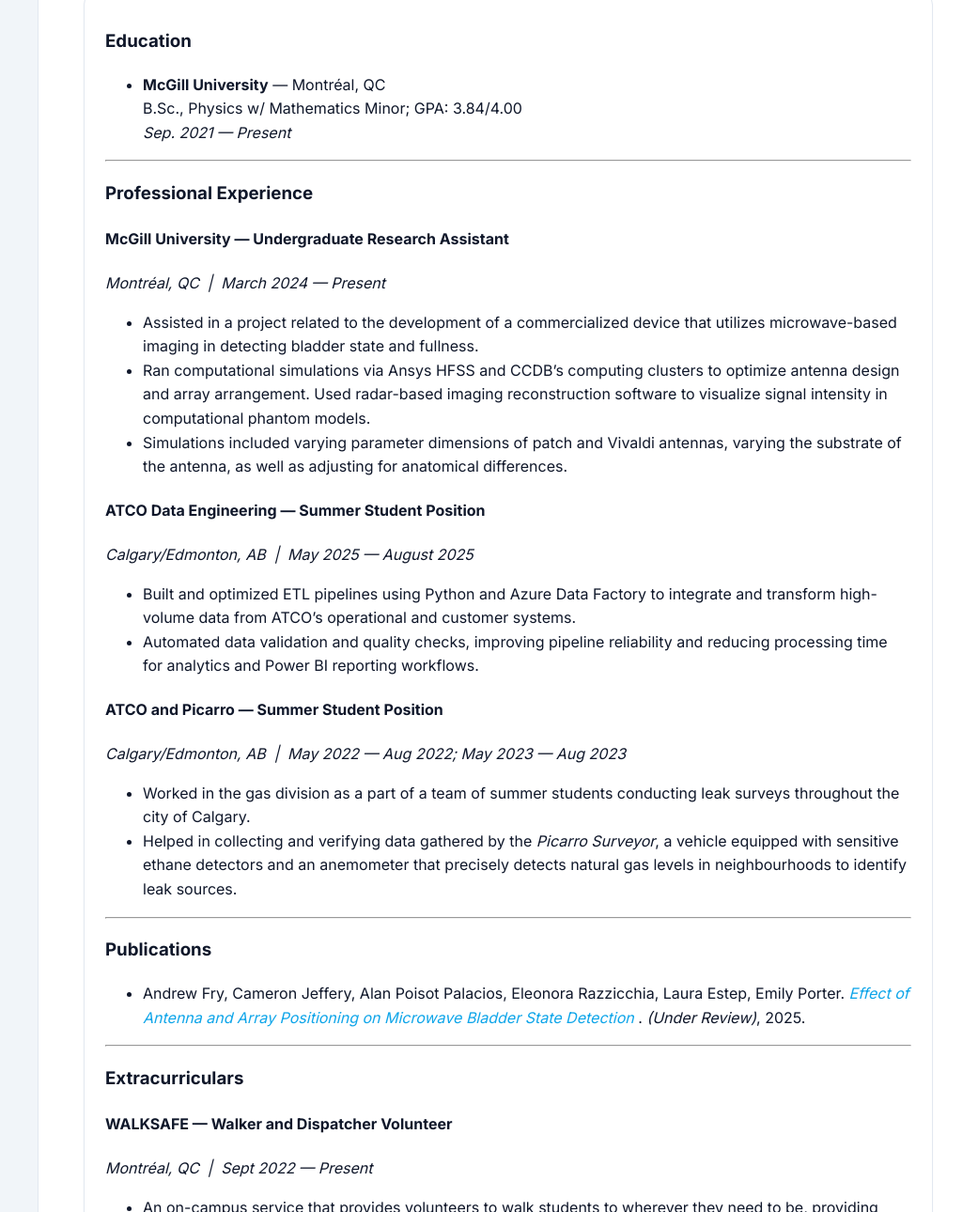
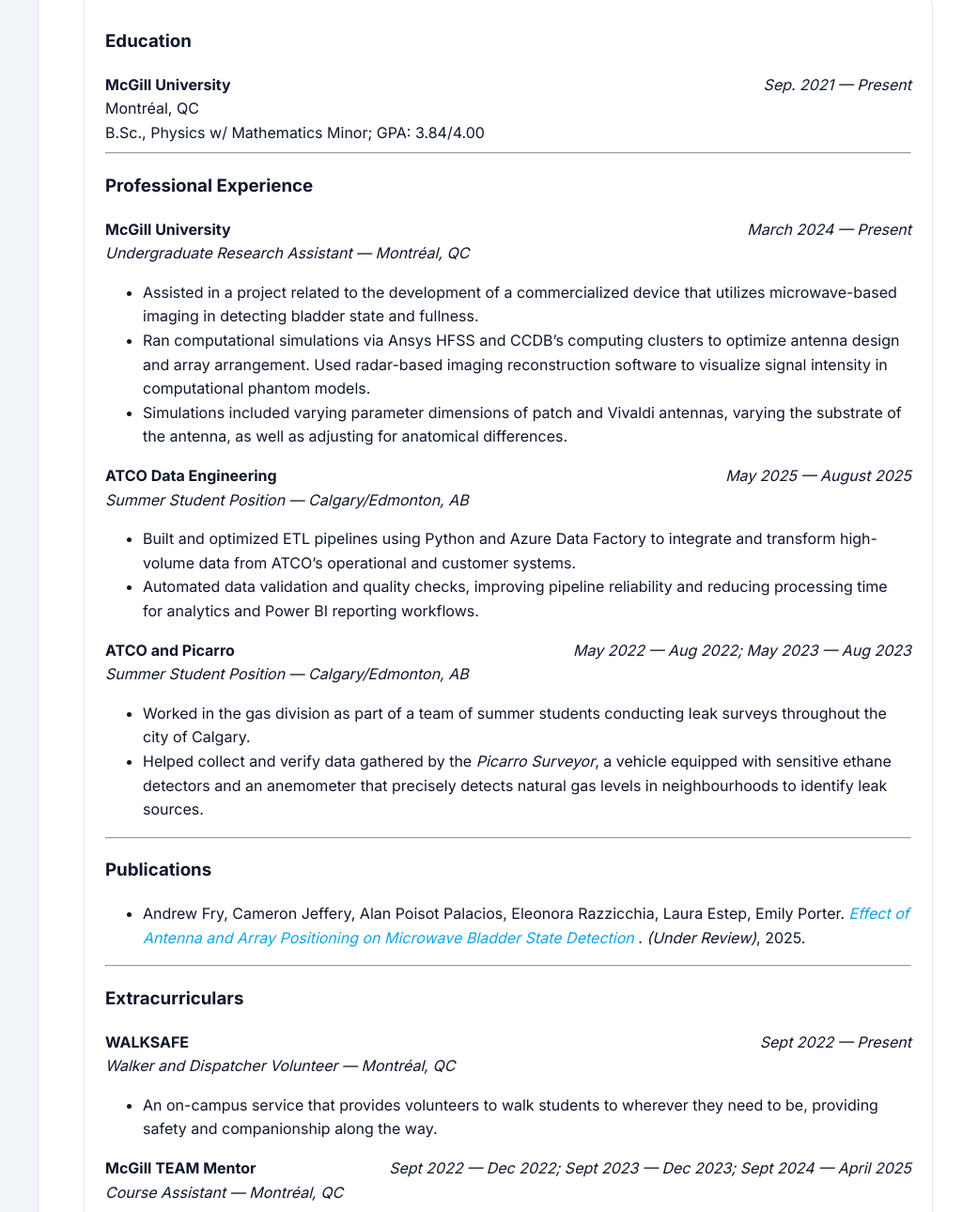
Before and after one commit to CamJeff/CameronJeffery, a plain HTML site: page cv/index.html in a window 1280 px wide. Shown: the part 370-1660 px from the top of the page at 94% size, 239-1280 px from the left. Drawn offline with Linux system fonts and the light colour scheme.

Commit message:
Update index.html

```diff
--- a/cv/index.html
+++ b/cv/index.html
@@ -3,7 +3,7 @@
 <head>
   <meta charset="utf-8" />
   <meta name="viewport" content="width=device-width, initial-scale=1" />
-  <title>Research — John Doe</title>
+  <title>Research — Cameron Jeffery</title>
   <link rel="stylesheet" href="../css/style.css">
   <link rel="preconnect" href="https://fonts.googleapis.com">
   <link rel="preconnect" href="https://fonts.gstatic.com" crossorigin>
@@ -60,38 +60,46 @@
         <!-- Entire CV in one card -->
         <div class="card">
           <h3>Education</h3>
-          <ul>
-            <li>
-              <strong>McGill University</strong> — Montréal, QC<br>
-              B.Sc., Physics w/ Mathematics Minor; GPA: 3.84/4.00<br>
+          <div style="display:flex; justify-content:space-between;">
+            <strong>McGill University</strong>
             <em>Sep. 2021 — Present</em>
-            </li>
-          </ul>
+          </div>
+          <div>Montréal, QC</div>
+          <div>B.Sc., Physics w/ Mathematics Minor; GPA: 3.84/4.00</div>
 
           <hr>
 
           <h3>Professional Experience</h3>
 
-          <h4>McGill University — Undergraduate Research Assistant</h4>
-          <p><em>Montréal, QC &nbsp;|&nbsp; March 2024 — Present</em></p>
+          <div style="display:flex; justify-content:space-between;">
+            <strong>McGill University</strong>
+            <em>March 2024 — Present</em>
+          </div>
+          <div><em>Undergraduate Research Assistant — Montréal, QC</em></div>
           <ul>
             <li>Assisted in a project related to the development of a commercialized device that utilizes microwave-based imaging in detecting bladder state and fullness.</li>
             <li>Ran computational simulations via Ansys HFSS and CCDB’s computing clusters to optimize antenna design and array arrangement. Used radar-based imaging reconstruction software to visualize signal intensity in computational phantom models.</li>
             <li>Simulations included varying parameter dimensions of patch and Vivaldi antennas, varying the substrate of the antenna, as well as adjusting for anatomical differences.</li>
           </ul>
 
-          <h4>ATCO Data Engineering — Summer Student Position</h4>
-          <p><em>Calgary/Edmonton, AB &nbsp;|&nbsp; May 2025 — August 2025</em></p>
+          <div style="display:flex; justify-content:space-between;">
+            <strong>ATCO Data Engineering</strong>
+            <em>May 2025 — August 2025</em>
+          </div>
+          <div><em>Summer Student Position — Calgary/Edmonton, AB</em></div>
           <ul>
             <li>Built and optimized ETL pipelines using Python and Azure Data Factory to integrate and transform high-volume data from ATCO’s operational and customer systems.</li>
             <li>Automated data validation and quality checks, improving pipeline reliability and reducing processing time for analytics and Power BI reporting workflows.</li>
           </ul>
 
-          <h4>ATCO and Picarro — Summer Student Position</h4>
-          <p><em>Calgary/Edmonton, AB &nbsp;|&nbsp; May 2022 — Aug 2022; May 2023 — Aug 2023</em></p>
+          <div style="display:flex; justify-content:space-between;">
+            <strong>ATCO and Picarro</strong>
+            <em>May 2022 — Aug 2022; May 2023 — Aug 2023</em>
+          </div>
+          <div><em>Summer Student Position — Calgary/Edmonton, AB</em></div>
           <ul>
-            <li>Worked in the gas division as a part of a team of summer students conducting leak surveys throughout the city of Calgary.</li>
-            <li>Helped in collecting and verifying data gathered by the <em>Picarro Surveyor</em>, a vehicle equipped with sensitive ethane detectors and an anemometer that precisely detects natural gas levels in neighbourhoods to identify leak sources.</li>
+            <li>Worked in the gas division as part of a team of summer students conducting leak surveys throughout the city of Calgary.</li>
+            <li>Helped collect and verify data gathered by the <em>Picarro Surveyor</em>, a vehicle equipped with sensitive ethane detectors and an anemometer that precisely detects natural gas levels in neighbourhoods to identify leak sources.</li>
           </ul>
 
           <hr>
@@ -113,14 +121,20 @@
 
           <h3>Extracurriculars</h3>
 
-          <h4>WALKSAFE — Walker and Dispatcher Volunteer</h4>
-          <p><em>Montréal, QC &nbsp;|&nbsp; Sept 2022 — Present</em></p>
+          <div style="display:flex; justify-content:space-between;">
+            <strong>WALKSAFE</strong>
+            <em>Sept 2022 — Present</em>
+          </div>
+          <div><em>Walker and Dispatcher Volunteer — Montréal, QC</em></div>
           <ul>
             <li>An on-campus service that provides volunteers to walk students to wherever they need to be, providing safety and companionship along the way.</li>
           </ul>
 
-          <h4>McGill TEAM Mentor — Course Assistant</h4>
-          <p><em>Montréal, QC &nbsp;|&nbsp; Sept 2022 — Dec 2022; Sept 2023 — Dec 2023; Sept 2024 — April 2025</em></p>
+          <div style="display:flex; justify-content:space-between;">
+            <strong>McGill TEAM Mentor</strong>
+            <em>Sept 2022 — Dec 2022; Sept 2023 — Dec 2023; Sept 2024 — April 2025</em>
+          </div>
+          <div><em>Course Assistant — Montréal, QC</em></div>
           <ul>
             <li>Conducted weekly tutorial sessions for a first-year physics course designed to help students build strength in the course material and work through practice problems interactively.</li>
           </ul>
```
Lines whose indentation alone changed are shown as unchanged.
